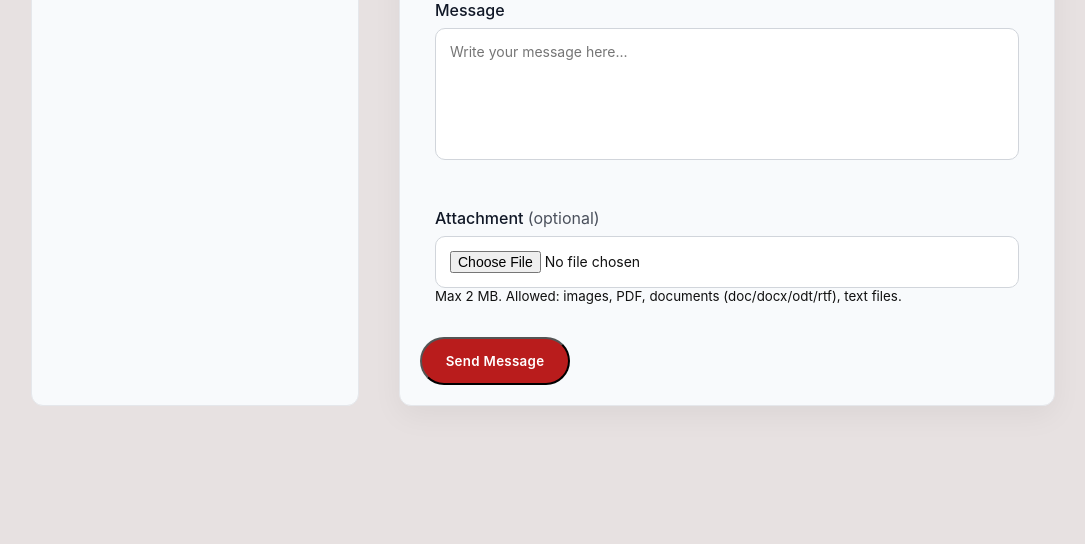
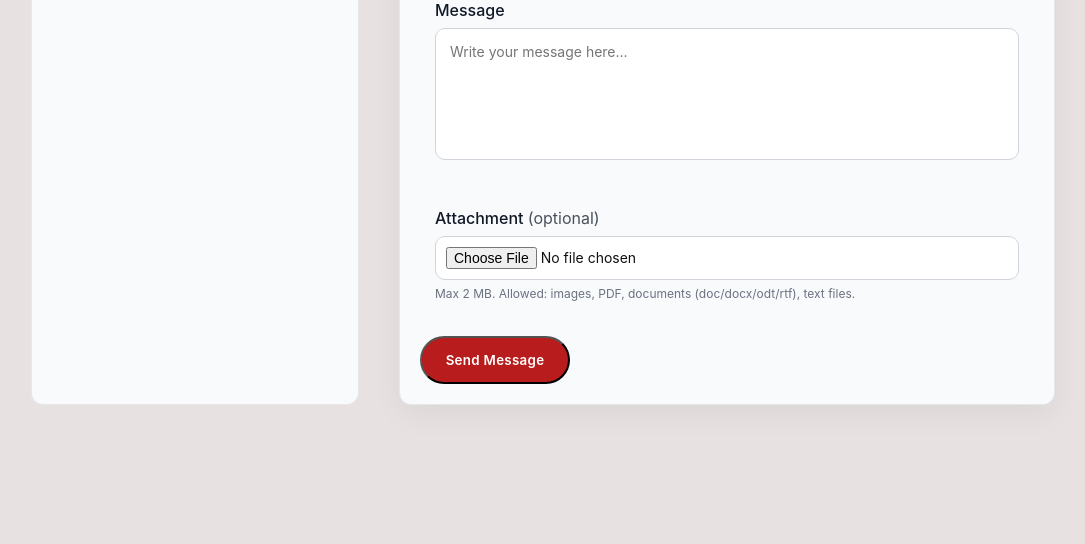
Before and after one commit to rony-1307/sandipkarmakar, a Flask app: page /contact in a window 1280 px wide. Shown: the part 812-1356 px from the top of the page, without its empty margins (97-1182 px from the left). Run offline with Flask 3, Linux system fonts and the light colour scheme.

Commit message:
Add files via upload

```diff
--- a/static/css/main/style.css
+++ b/static/css/main/style.css
@@ -25,7 +25,6 @@ body {
 
 
 /* NAVBAR */
-
 nav {
   display: flex;
   justify-content: space-between;
@@ -800,6 +799,19 @@ ol li i {
   box-shadow: 0 0 0 3px rgba(37, 99, 235, 0.1);
 }
 
+.form-group input[type="file"] {
+  padding: 10px;
+  cursor: pointer;
+}
+
+.file-hint {
+  display: block;
+  margin-top: 6px;
+  font-size: 12px;
+  color: #6b7280;
+  line-height: 1.4;
+}
+
 textarea {
   resize: none;
 }
```
